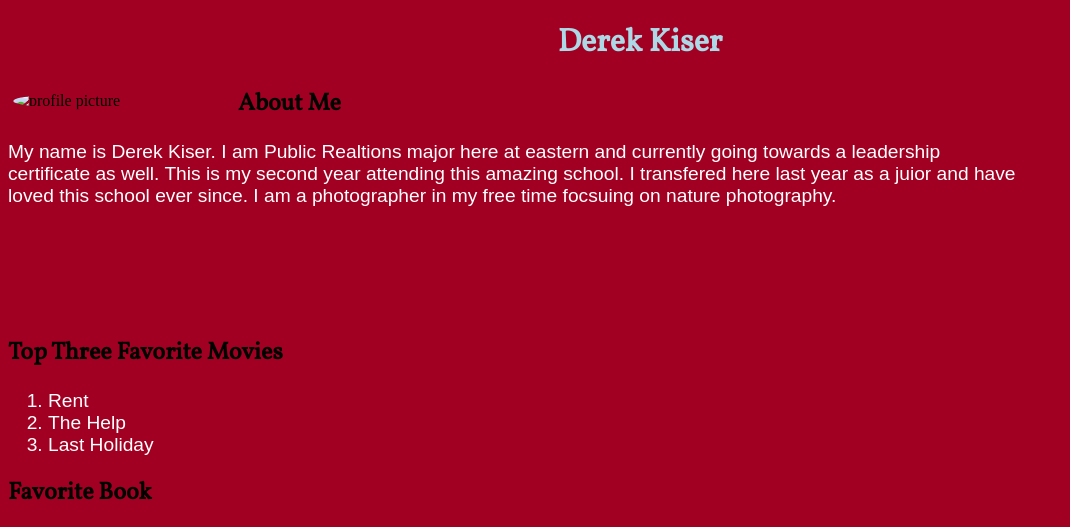
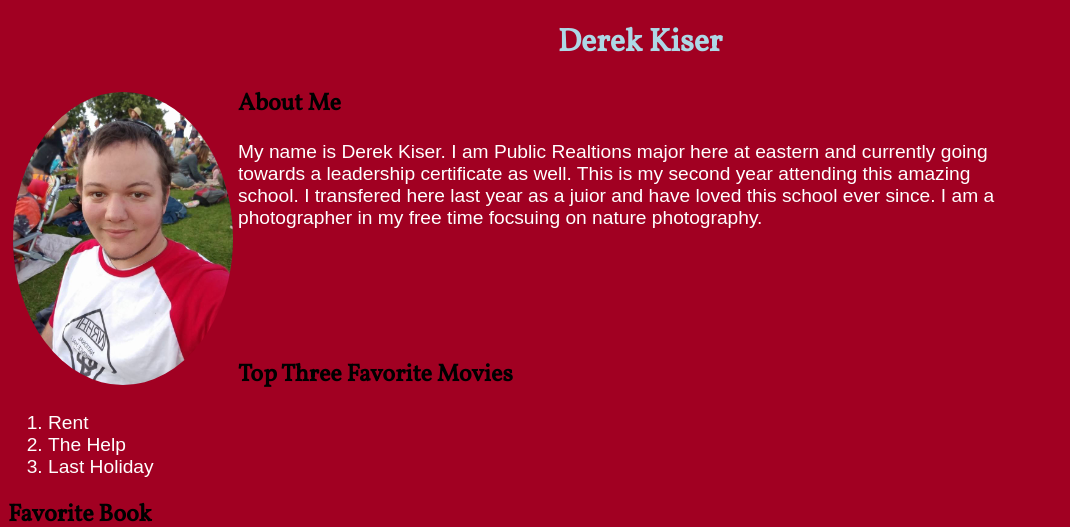
Before and after one commit to Wolfhawk007/wolfhawk007.github.io, a plain HTML site: page index.html in a window 1280 px wide. Shown: the top 527 px of the page, without its empty margins (0-1070 px from the left). Drawn offline with Linux system fonts and the light colour scheme; a web font is replaced by a local one.

Commit message:
updated profile picture path

```diff
--- a/index.html
+++ b/index.html
@@ -8,7 +8,7 @@
 </head>
 <body>
   <h1>Derek Kiser</h1>
-  <img class="profilepicture" src="assets/profile-picture.jpg" alt="profile picture" />
+  <img class="profilepicture" src="profile-picture.jpg" alt="profile picture" />
   <h2 class="about">About Me</h2>
   <p class="aboutme">My name is Derek Kiser. I am Public Realtions major here at eastern and currently going towards a leadership certificate as well. This is my second year attending this amazing school. I transfered here last year as a juior and have loved this school ever since. I am a photographer in my free time focsuing on nature photography.</p> <br><br /><br /><br /><br />
   <h2>Top Three Favorite Movies</h2>
```
